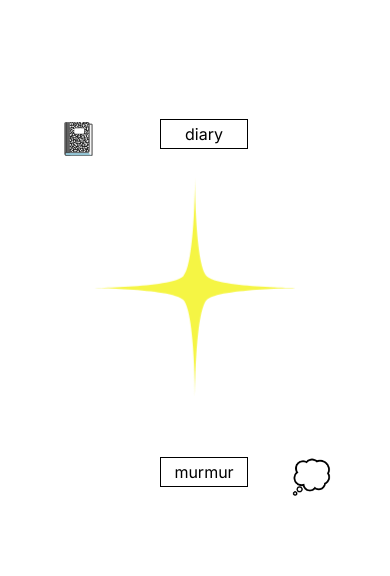
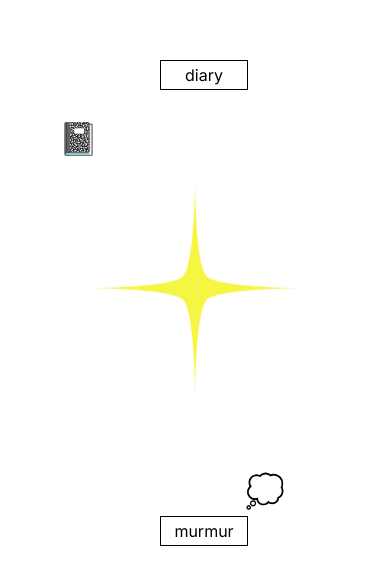
Before and after one commit to 0kyon/kyon-s-room, a Next.js app: page /myroom in a window 390 px wide. Shown: the part 134-710 px from the top of the page. Built offline with nearby package versions, Linux system fonts and the light colour scheme.

Commit message:
My roomの💭の位置調整完了

```diff
--- a/src/app/myroom/page.tsx
+++ b/src/app/myroom/page.tsx
@@ -84,10 +84,16 @@ export default function MyRoom() {
         <div
           className={`${styles.emoji} ${activeMenu === 'murmur' ? styles.active : ''}`}
           style={{
-            top: isWideScreen ? null : '70%',
-            bottom: isWideScreen ? '10%' : null,
-            right: isWideScreen ? null : '15%',
-            left: isWideScreen ? '50%' : null,
+            top: isWideScreen
+              ? isTablet
+                ? 'calc(82% - 80px)'  // タブレット
+                : 'calc(82% - 80px)'  // PC
+              : 'calc(77% - 45px)',   // モバイル
+            left: isWideScreen
+              ? isTablet
+                ? 'calc(50% + 80px)'  // タブレット
+                : 'calc(50% + 110px)'  // PC
+              : 'calc(50% + 50px)',   // モバイル
             cursor: 'pointer'
           }}
           onClick={() => toggleMenu('murmur')}
--- a/src/app/myroom/styles.module.css
+++ b/src/app/myroom/styles.module.css
@@ -114,14 +114,14 @@
 
 /* 位置指定 */
 .top {
-  top: 22%;
+  top: 18%;
   left: 50%;
   transform: translateX(-50%);
   flex-direction: column;
 }
 
 .bottom {
-  bottom: 22%;
+  bottom: 18%;
   left: 50%;
   transform: translateX(-50%);
   flex-direction: column;
@@ -129,23 +129,23 @@
 
 @media (max-width: 768px) {
   .top {
-    top: 24%;
+    top: 20%;
   }
 
   .bottom {
-    bottom: 24%;
+    bottom: 20%;
   }
 }
 
 @media (max-width: 480px) {
   .top {
-    top: 30%;
+    top: 23%;
     left: calc(50% - 35px);
     transform: none;
   }
 
   .bottom {
-    top: 70%;
+    top: 77%;
     left: calc(50% - 35px);
     bottom: auto;
     transform: none;
```
